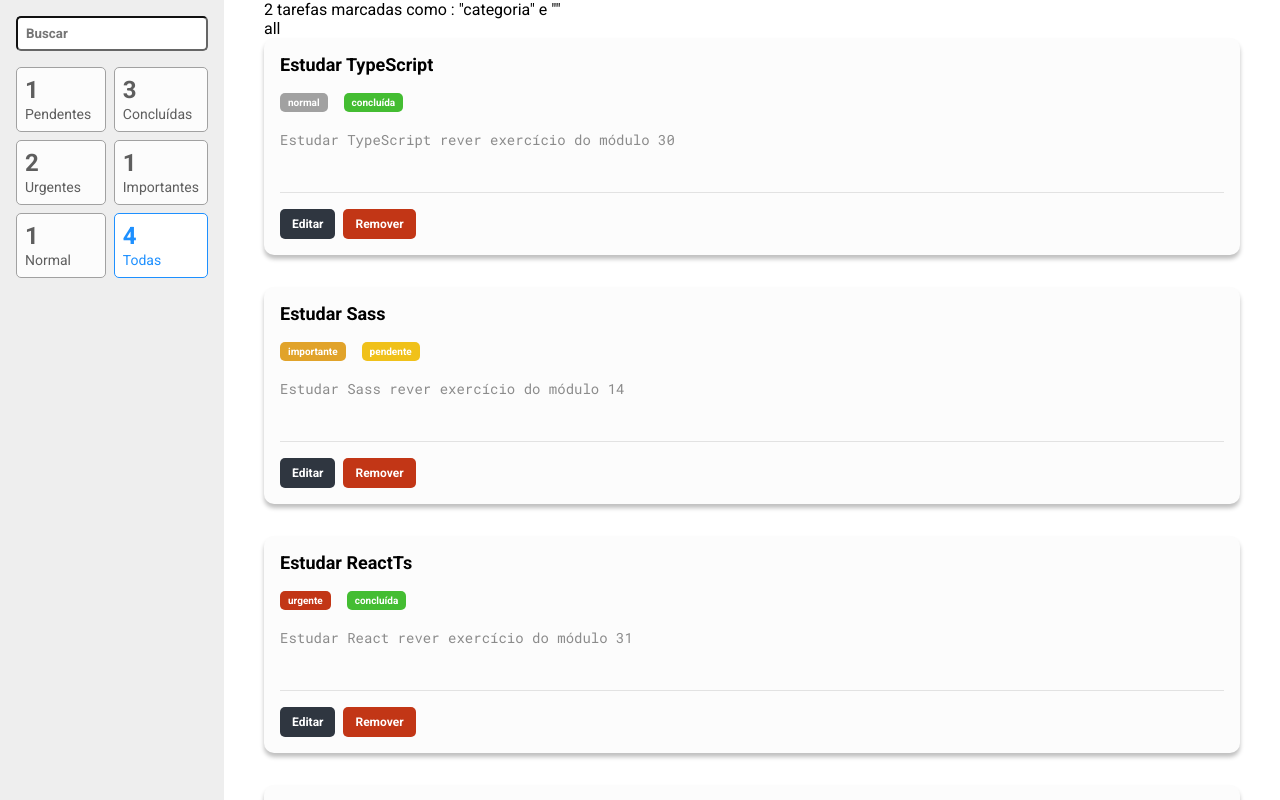
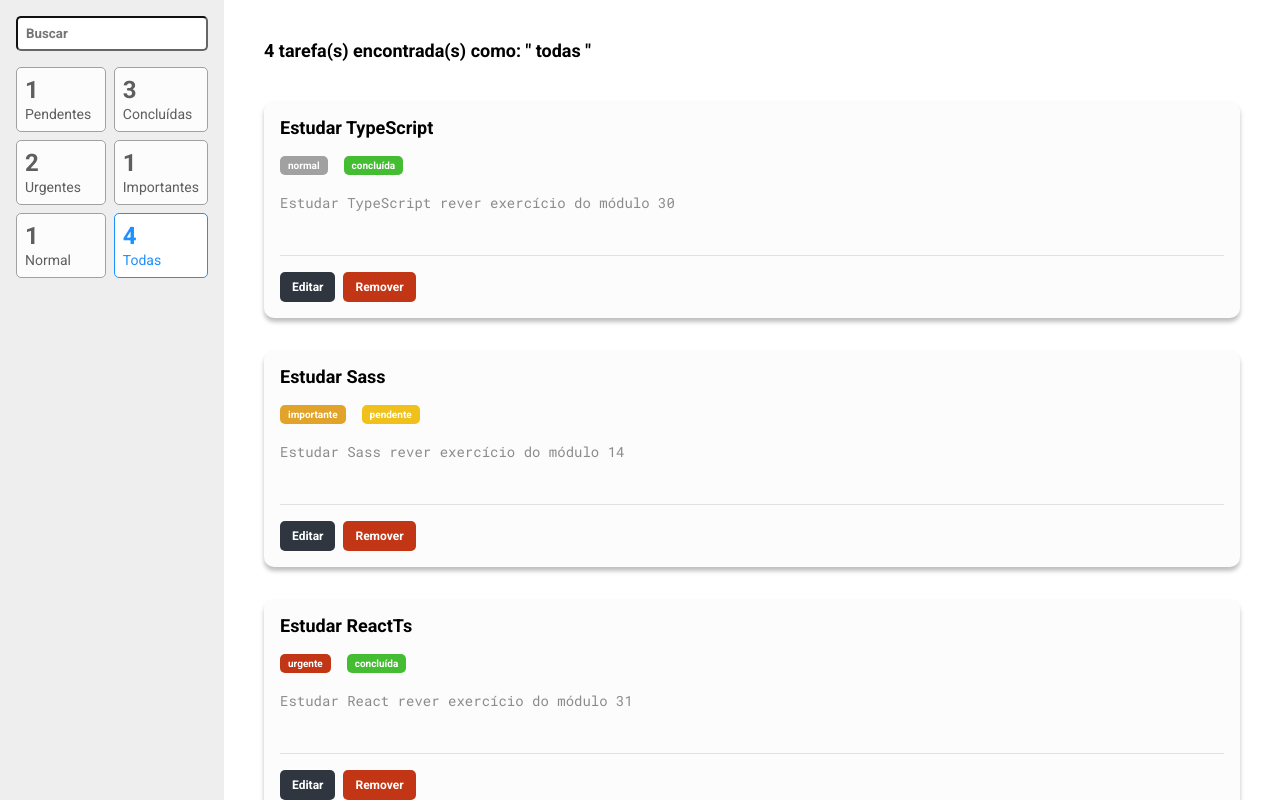
Before and after one commit to LucasDev9645/Projeto_To-do_List, a React (Vite) app: page / in a window 1280 px wide. Built offline with nearby package versions, Linux system fonts and the light colour scheme.

Commit message:
Displaying the filtering results

```diff
--- a/src/components/Task/index.tsx
+++ b/src/components/Task/index.tsx
@@ -1,7 +1,5 @@
 import { useState, useEffect } from "react";
 import { useDispatch } from "react-redux";
-
-import * as enums from "../../utils/enums/Tasks";
 
 import * as S from "./styles";
 import { remove, edit } from "../../Store/reducers/tasks";
--- a/src/components/TodoList/index.tsx
+++ b/src/components/TodoList/index.tsx
@@ -3,7 +3,7 @@ import { useSelector } from "react-redux";
 import Task from "../Task";
 import { RootReducer } from "../../Store";
 
-import { Container } from "./styles";
+import { Container, Result } from "./styles";
 
 const TodoList = () => {
   const { itens } = useSelector((state: RootReducer) => state.tasks);
@@ -30,16 +30,27 @@ const TodoList = () => {
     }
   };
 
+  const ShowFilteringResult = (amount: number) => {
+    let message = "";
+    const complementation =
+      term !== undefined && term?.length > 0 ? `e "${term}" ` : "";
+
+    if (criterion === "all") {
+      message = `${amount} tarefa(s) encontrada(s) como: " todas " ${complementation}`;
+    } else {
+      message = `${amount} tarefa(s) encontrada(s) como: " ${`${value}`} " ${complementation}`;
+    }
+    return message;
+  };
+
+  const tasks = taskFilter();
+  const message = ShowFilteringResult(tasks.length);
+
   return (
     <Container>
-      <p>2 tarefas marcadas como : "categoria" e "{term}"</p>
+      <Result>{message}</Result>
       <ul>
-        <li>{term}</li>
-        <li>{criterion}</li>
-        <li>{value}</li>
-      </ul>
-      <ul>
-        {taskFilter().map((task) => (
+        {tasks.map((task) => (
           <li key={task.title}>
             <Task
               id={task.id}
--- a/src/components/TodoList/styles.ts
+++ b/src/components/TodoList/styles.ts
@@ -5,3 +5,11 @@ export const Container = styled.main`
   height: 100vh;
   overflow-y: scroll;
 `;
+
+export const Result = styled.p`
+  display: block;
+  font-weight: 700;
+  font-size: 1.125rem;
+  margin-top: 2.5rem;
+  margin-bottom: 2.5rem;
+`;
```
